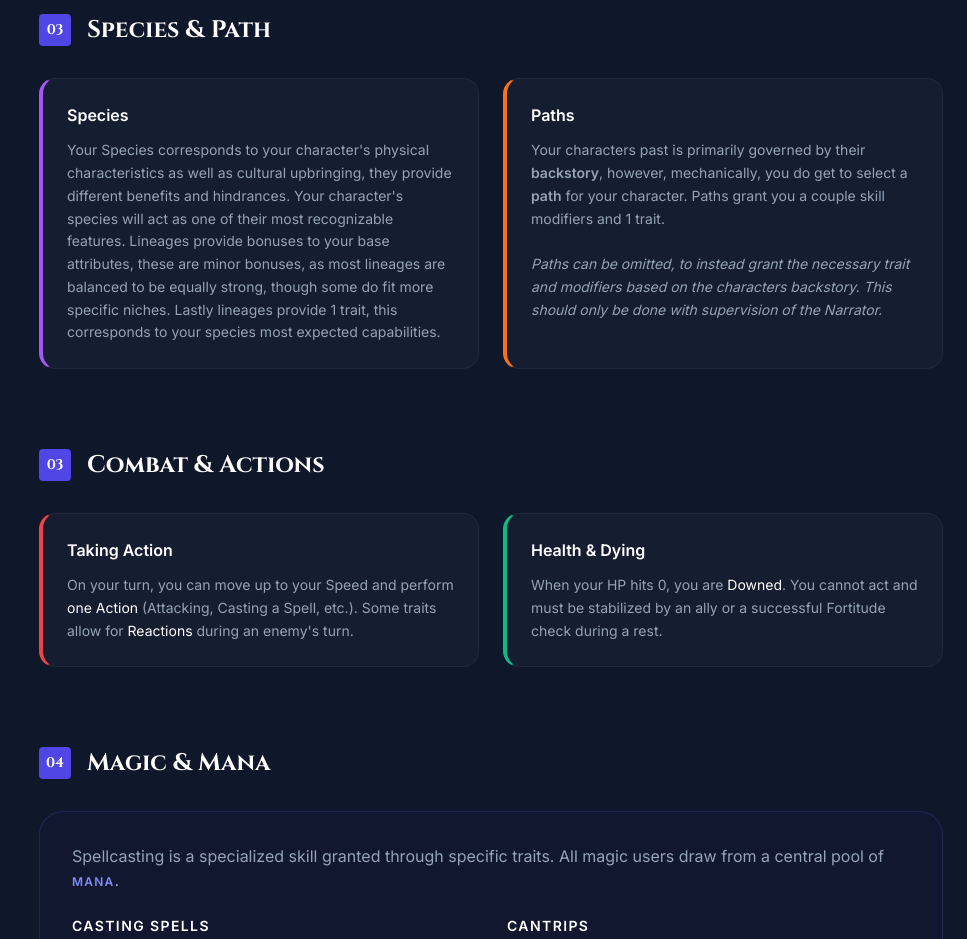
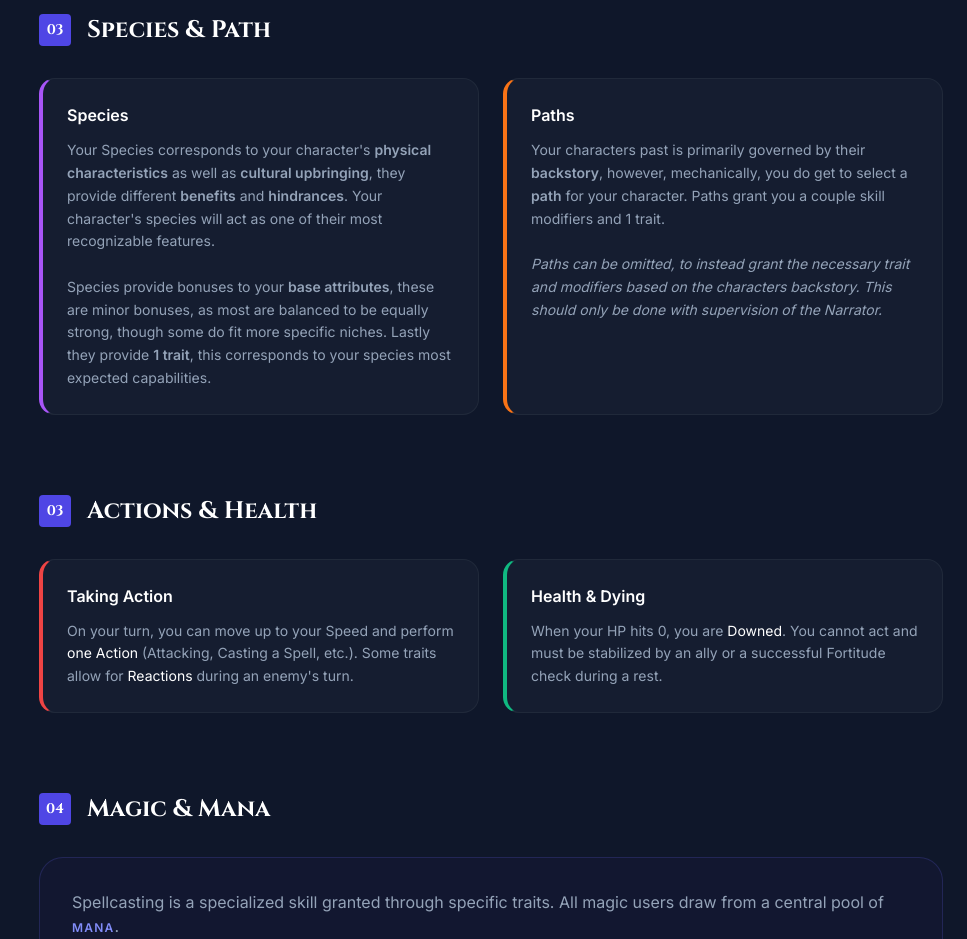
Before and after one commit to Grinprim/Mythlight, a plain HTML site: page rules.html in a window 1280 px wide. Shown: the part 1920-2859 px from the top of the page, without its empty margins (313-1280 px from the left). Drawn offline with nearby package versions, Linux system fonts and the light colour scheme.

Commit message:
Update rules.html

```diff
--- a/rules.html
+++ b/rules.html
@@ -267,7 +267,7 @@
                     <div class="grid md:grid-cols-2 gap-6">
                         <div class="mechanic-card p-6 rounded-2xl border-l-4 border-l-purple-500">
                             <h4 class="text-white font-bold mb-3">Species</h4>
-                            <p class="text-sm text-slate-400 leading-relaxed">  Your Species corresponds to your character's physical characteristics as well as cultural upbringing, they provide different benefits and hindrances. Your character's species will act as one of their most recognizable features. Lineages provide bonuses to your base attributes, these are minor bonuses, as most lineages are balanced to be equally strong, though some do fit more specific niches. Lastly lineages provide 1 trait, this corresponds to your species most expected capabilities.</p>
+                            <p class="text-sm text-slate-400 leading-relaxed">  Your Species corresponds to your character's <b>physical characteristics</b> as well as <b>cultural upbringing</b>, they provide different <b>benefits</b> and <b>hindrances</b>. Your character's species will act as one of their most recognizable features. <br><br>Species provide bonuses to your <b>base attributes</b>, these are minor bonuses, as most are balanced to be equally strong, though some do fit more specific niches. Lastly they provide <b>1 trait</b>, this corresponds to your species most expected capabilities.</p>
                         </div>
                         <div class="mechanic-card p-6 rounded-2xl border-l-4 border-l-orange-500">
                             <h4 class="text-white font-bold mb-3">Paths</h4>
@@ -283,7 +283,7 @@
                 <section id="combat" class="scroll-mt-32">
                     <h2 class="text-2xl font-bold text-white mb-8 flex items-center">
                         <span class="w-8 h-8 bg-indigo-600 rounded flex items-center justify-center text-sm mr-4">03</span>
-                        Combat & Actions
+                        Actions & Health
                     </h2>
                     <div class="grid md:grid-cols-2 gap-6">
                         <div class="mechanic-card p-6 rounded-2xl border-l-4 border-l-red-500">
```
